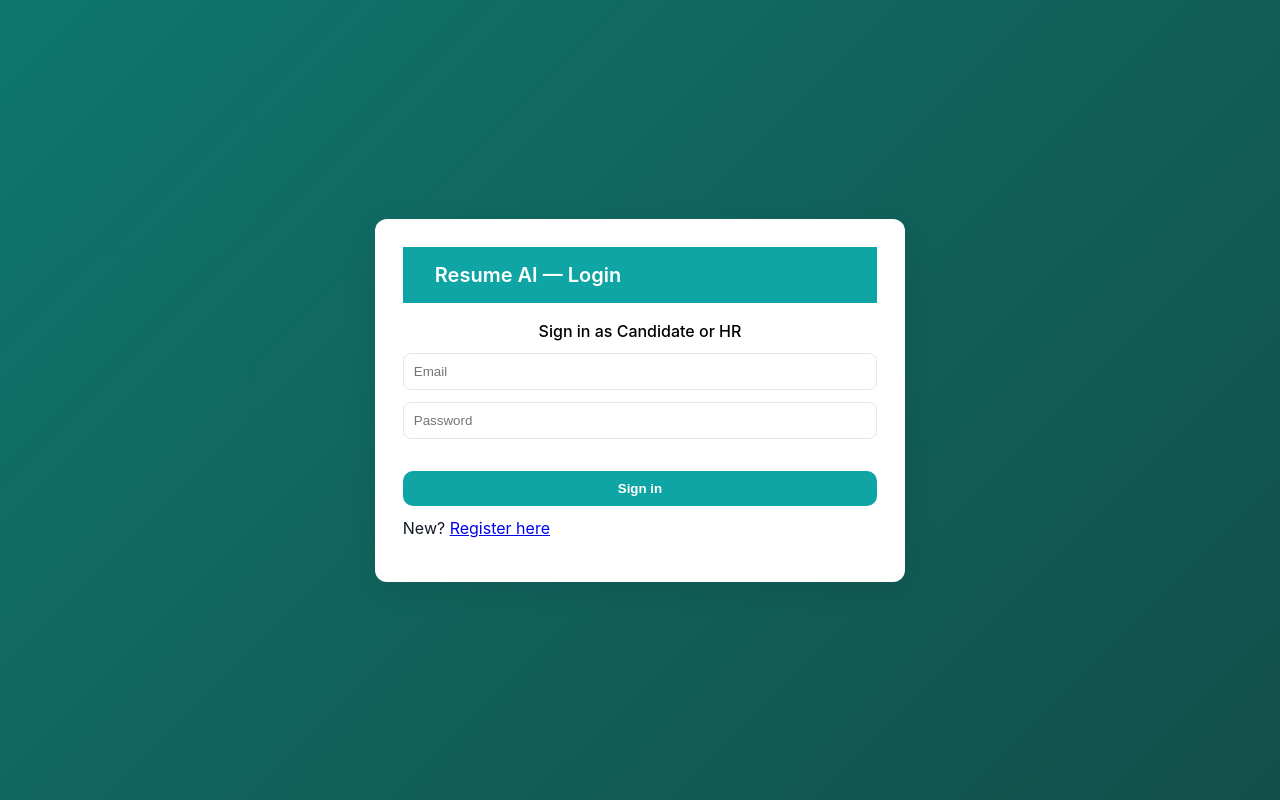
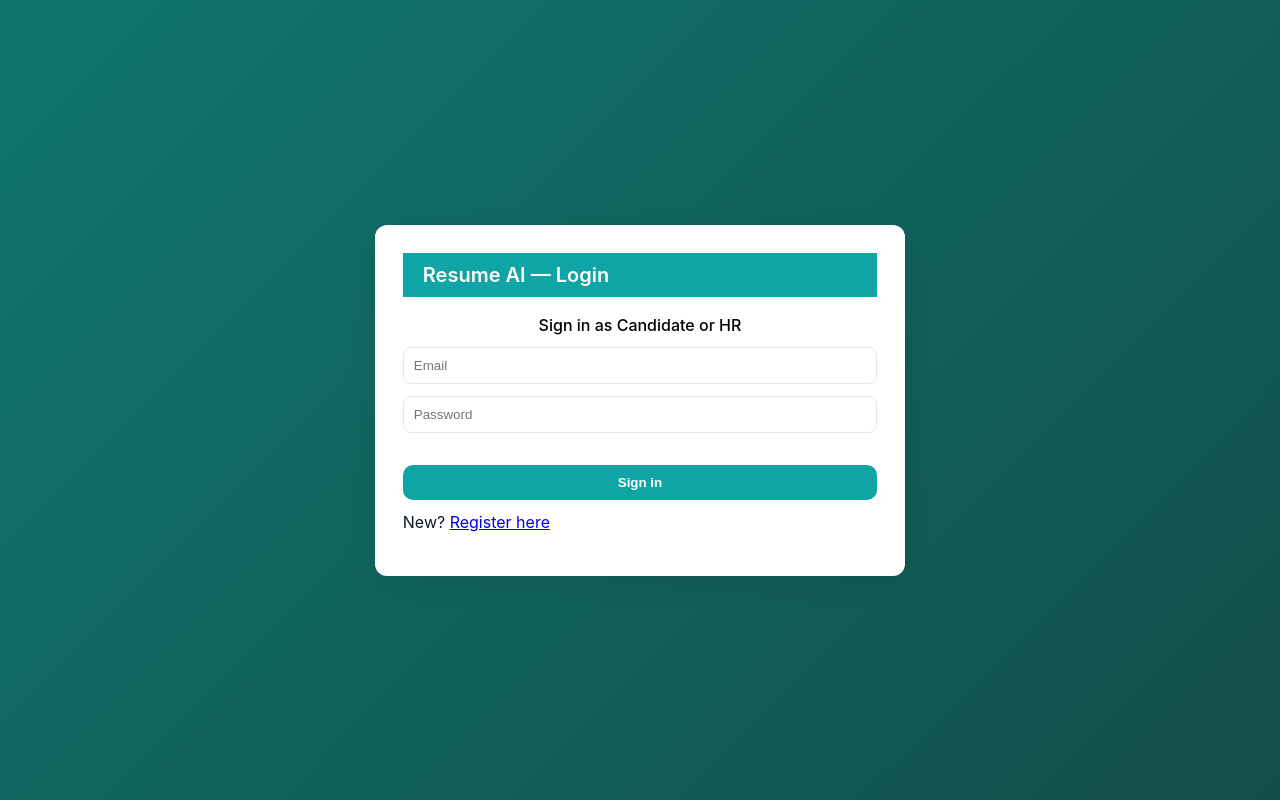
Before and after one commit to jishipp-1/resume-analyzer-app, a React (Vite) app in the folder frontend/: page / in a window 1280 px wide. Built offline with nearby package versions, Linux system fonts and the light colour scheme.

Commit message:
Update frontend styles: added scrollable result box

```diff
--- a/frontend/src/styles.css
+++ b/frontend/src/styles.css
@@ -233,6 +233,12 @@ button:hover {
   color: white;
   padding: 1rem 2rem;
   font-size: 1.2rem;
+
+   position: sticky;           /* stays visible when scrolling */
+  top: 0;
+  z-index: 10;
+  padding: 10px 20px;
+  display: flex;
 }
 
 .title {
```
